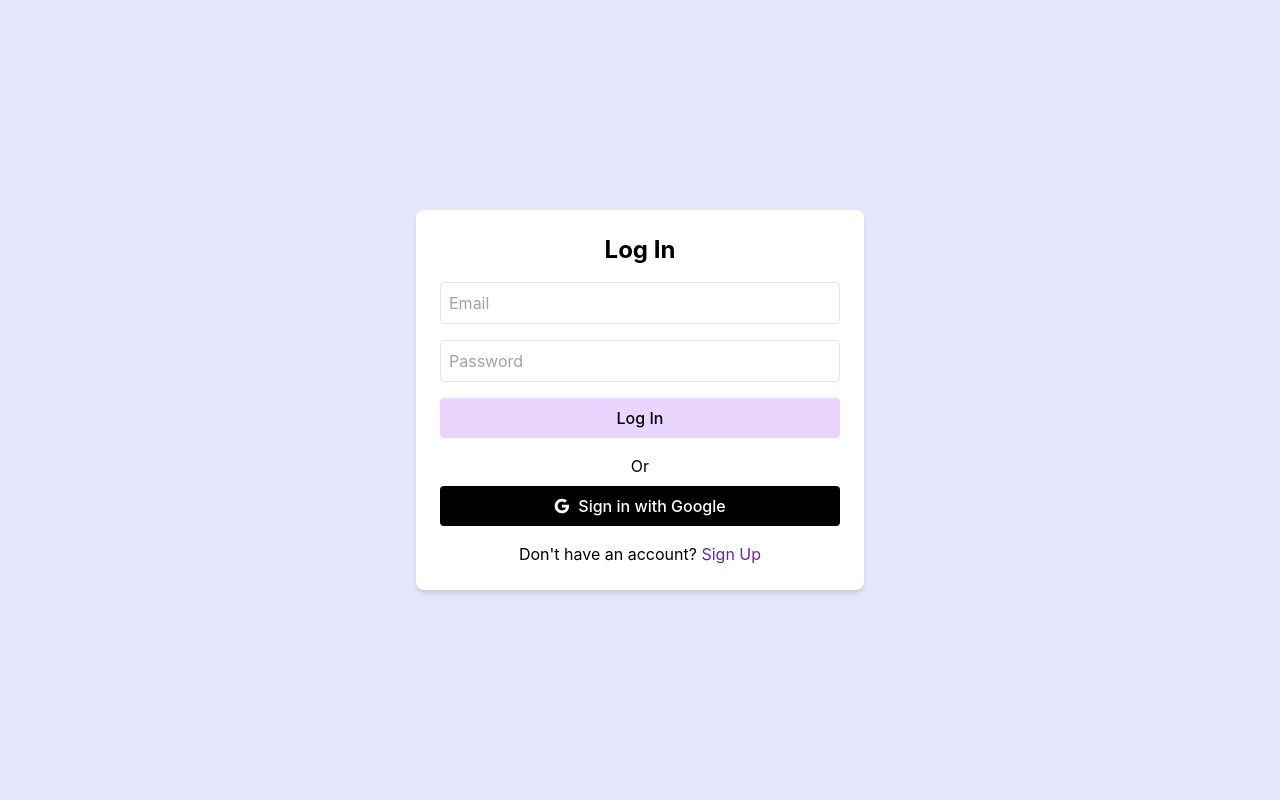
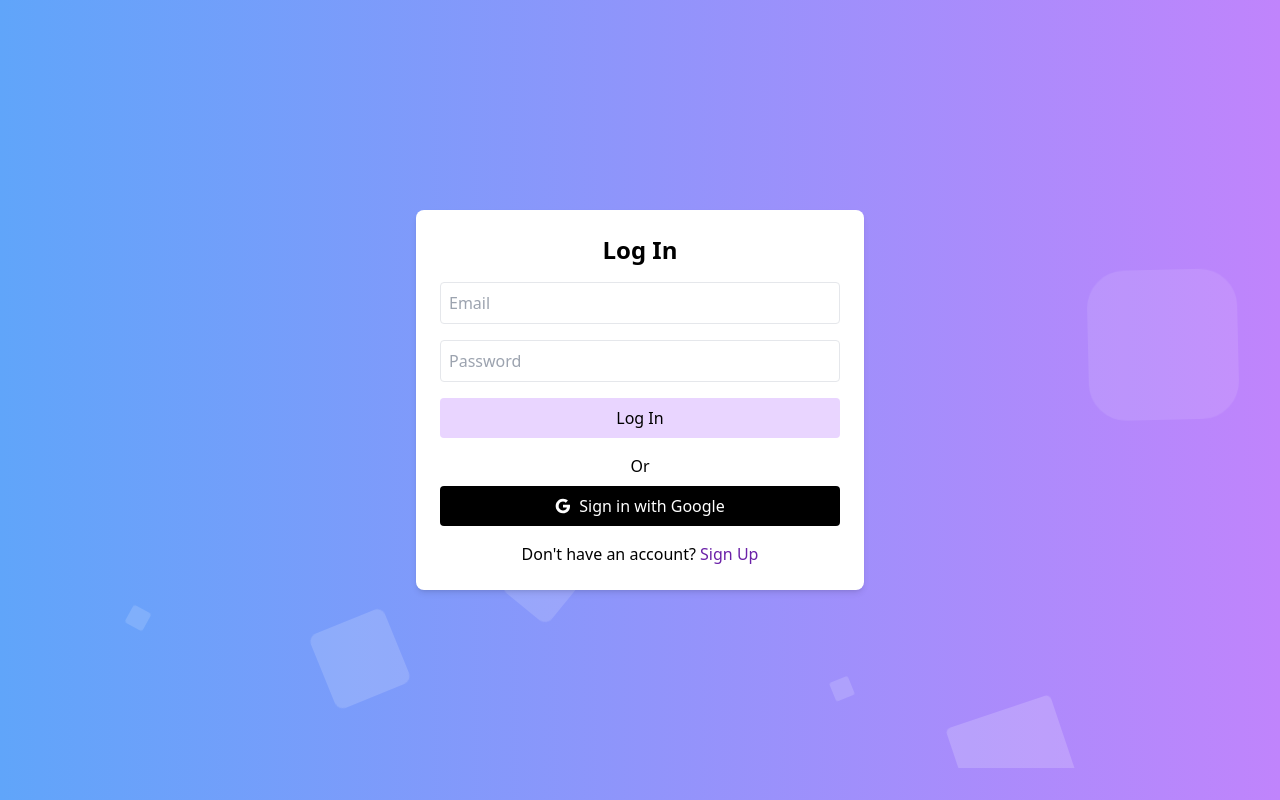
Before and after one commit to rakeshpuppala2590/roast-bot, a Next.js app: page / in a window 1280 px wide. Built offline with nearby package versions, Linux system fonts and the light colour scheme; no server answers.

Commit message:
background animation

```diff
--- a/src/app/_components/chatBot.tsx
+++ b/src/app/_components/chatBot.tsx
@@ -9,7 +9,11 @@ interface ChatMessage {
   timestamp: Date;
 }
 
-export default function ChatBot() {
+interface ChatbotProps {
+  onFirstMessage: () => void;
+}
+
+export default function ChatBot({ onFirstMessage }: ChatbotProps) {
   const [prompt, setPrompt] = useState("");
   const [loading, setLoading] = useState(false);
   const [messages, setMessages] = useState<ChatMessage[]>([]);
@@ -26,6 +30,10 @@ export default function ChatBot() {
     };
     setMessages((prev) => [...prev, userMessage]);
     setLoading(true);
+
+    if (messages.length === 0) {
+      onFirstMessage();
+    }
 
     try {
       const response = await fetch("/api/cerebras", {
@@ -51,11 +59,11 @@ export default function ChatBot() {
   };
 
   return (
-    <div className="flex flex-col items-center justify-between w-full max-w-3xl bg-transparent rounded-lg border p-4">
+    <div className="flex flex-col items-center justify-between w-full max-w-3xl bg-transparent rounded-lg p-4">
       <div className="text-center"></div>
 
       {/* Chat Messages */}
-      <div className="flex-1 w-full overflow-y-auto p-4 border rounded-lg space-y-4 bg-lavender max-h-[40vh]">
+      <div className="flex-1 w-full overflow-y-auto p-4 rounded-lg space-y-4 bg-lavender max-h-[40vh] chat-scrollbar">
         {messages.map((message, index) => (
           <div
             key={index}
@@ -66,7 +74,7 @@ export default function ChatBot() {
             <div
               className={`max-w-[70%] p-3 rounded-xl ${
                 message.isBot
-                  ? "bg-purple-400/50 text-black rounded-tl-none"
+                  ? "bg-gray-200/70 text-black rounded-tl-none"
                   : "bg-white text-black rounded-tr-none"
               }`}
             >
@@ -93,7 +101,7 @@ export default function ChatBot() {
         <Button
           variant="default"
           disabled={loading}
-          className="bg-purple-800 text-white font-medium px-4 py-2 rounded-md hover:bg-black hover:text-white ease-in-out duration-300 disabled:bg-gray-400"
+          className="bg-gradient-to-l from-purple-600/80 to-blue-600/80 text-white font-medium px-4 py-2 rounded-md hover:bg-black hover:text-white ease-in-out duration-300 disabled:bg-gray-400"
         >
           {loading ? "Sending..." : "Send"}
         </Button>
--- a/src/app/_components/prompt.tsx
+++ b/src/app/_components/prompt.tsx
@@ -2,17 +2,64 @@
 
 import SoundAnimation from "./soundAnimation";
 import ChatBot from "./chatBot";
+import { useState } from "react";
 
 export default function Prompt() {
+  const [listening, setListening] = useState(true);
+
   return (
-    <div className="flex flex-1 flex-col items-center justify-center gap-8 bg-transparent min-h-screen">
-      <div className="flex flex-row justify-center gap-3">
-        <SoundAnimation />
+    <div className="relative min-h-screen">
+      {/* Background Animation */}
+      <div className="area absolute inset-0 -z-10">
+        <ul className="circles">
+          <li></li>
+          <li></li>
+          <li></li>
+          <li></li>
+          <li></li>
+          <li></li>
+          <li></li>
+          <li></li>
+          <li></li>
+          <li></li>
+        </ul>
       </div>
-      <h1 className="text-6xl font-bold text-center">Yapster is listening!</h1>
-      <div className="w-full max-w-3xl">
-        <ChatBot />
+
+      {/* Main Content */}
+      <div className="relative flex flex-col items-center justify-center gap-8 bg-transparent text-white min-h-screen">
+        <div className="flex flex-row justify-center gap-3">
+          <SoundAnimation />
+        </div>
+        {listening && (
+          <h1 className="text-6xl text-white font-bold text-center">
+            I dare you to say something!
+          </h1>
+        )}
+        <div className="w-full max-w-3xl">
+          <ChatBot
+            onFirstMessage={() => {
+              setListening(false);
+            }}
+          />
+        </div>
       </div>
     </div>
   );
+  // return (
+  //   <div className="flex flex-1 flex-col items-center justify-center gap-8 bg-transparent min-h-screen">
+  //     <div className="flex flex-row justify-center gap-3">
+  //       <SoundAnimation />
+  //     </div>
+  //     {listening && (
+  //       <h1 className="text-5xl font-bold text-center">I am listening!</h1>
+  //     )}
+  //     <div className="w-full max-w-3xl">
+  //       <ChatBot
+  //         onFirstMessage={() => {
+  //           setListening(false);
+  //         }}
+  //       />
+  //     </div>
+  //   </div>
+  // );
 }
--- a/src/app/globals.css
+++ b/src/app/globals.css
@@ -2,71 +2,185 @@
 @tailwind components;
 @tailwind utilities;
 
-body {
-  font-family: "Inter", Arial, Helvetica, sans-serif;
+/*Start Animations*/
+@-webkit-keyframes animatetop {
+  from {
+    top: -300px;
+    opacity: 0;
+  }
+  to {
+    top: 0;
+    opacity: 1;
+  }
+}
+@keyframes animatetop {
+  from {
+    top: -300px;
+    opacity: 0;
+  }
+  to {
+    top: 0;
+    opacity: 1;
+  }
+}
+@-webkit-keyframes zoomIn {
+  0% {
+    opacity: 0;
+    -webkit-transform: scale3d(0.3, 0.3, 0.3);
+    transform: scale3d(0.3, 0.3, 0.3);
+  }
+  50% {
+    opacity: 1;
+  }
+}
+@keyframes zoomIn {
+  0% {
+    opacity: 0;
+    -webkit-transform: scale3d(0.3, 0.3, 0.3);
+    transform: scale3d(0.3, 0.3, 0.3);
+  }
+  50% {
+    opacity: 1;
+  }
+}
+/*End Animations*/
+/*
+-- Start BackGround Animation
+*/
+.area {
+  background: #4e54c8;
+  background: -webkit-linear-gradient(left, #60a5fa, #c084fc);
+  width: 100%;
+  height: 100vh;
+  position: absolute;
+  z-index: -1;
 }
 
-@layer base {
-  :root {
-    --background: 0 0% 100%;
-    --foreground: 0 0% 3.9%;
-    --card: 0 0% 100%;
-    --card-foreground: 0 0% 3.9%;
-    --popover: 0 0% 100%;
-    --popover-foreground: 0 0% 3.9%;
-    --primary: 0 0% 9%;
-    --primary-foreground: 0 0% 98%;
-    --secondary: 0 0% 96.1%;
-    --secondary-foreground: 0 0% 9%;
-    --muted: 0 0% 96.1%;
-    --muted-foreground: 0 0% 45.1%;
-    --accent: 0 0% 96.1%;
-    --accent-foreground: 0 0% 9%;
-    --destructive: 0 84.2% 60.2%;
-    --destructive-foreground: 0 0% 98%;
-    --border: 0 0% 89.8%;
-    --input: 0 0% 89.8%;
-    --ring: 0 0% 3.9%;
-    --chart-1: 12 76% 61%;
-    --chart-2: 173 58% 39%;
-    --chart-3: 197 37% 24%;
-    --chart-4: 43 74% 66%;
-    --chart-5: 27 87% 67%;
-    --radius: 0.5rem;
+.circles {
+  position: absolute;
+  top: 0;
+  left: 0;
+  width: 100%;
+  height: 96%;
+  overflow: hidden;
+}
+
+.circles li {
+  position: absolute;
+  display: block;
+  list-style: none;
+  width: 20px;
+  height: 20px;
+  background: rgba(255, 255, 255, 0.2);
+  animation: animate 25s linear infinite;
+  bottom: -150px;
+}
+
+.circles li:nth-child(1) {
+  left: 25%;
+  width: 80px;
+  height: 80px;
+  animation-delay: 0s;
+}
+
+.circles li:nth-child(2) {
+  left: 10%;
+  width: 20px;
+  height: 20px;
+  animation-delay: 2s;
+  animation-duration: 12s;
+}
+
+.circles li:nth-child(3) {
+  left: 70%;
+  width: 20px;
+  height: 20px;
+  animation-delay: 4s;
+}
+
+.circles li:nth-child(4) {
+  left: 40%;
+  width: 60px;
+  height: 60px;
+  animation-delay: 0s;
+  animation-duration: 18s;
+}
+
+.circles li:nth-child(5) {
+  left: 65%;
+  width: 20px;
+  height: 20px;
+  animation-delay: 0s;
+}
+
+.circles li:nth-child(6) {
+  left: 75%;
+  width: 110px;
+  height: 110px;
+  animation-delay: 3s;
+}
+
+.circles li:nth-child(7) {
+  left: 35%;
+  width: 150px;
+  height: 150px;
+  animation-delay: 7s;
+}
+
+.circles li:nth-child(8) {
+  left: 50%;
+  width: 25px;
+  height: 25px;
+  animation-delay: 15s;
+  animation-duration: 45s;
+}
+
+.circles li:nth-child(9) {
+  left: 20%;
+  width: 15px;
+  height: 15px;
+  animation-delay: 2s;
+  animation-duration: 35s;
+}
+
+.circles li:nth-child(10) {
+  left: 85%;
+  width: 150px;
+  height: 150px;
+  animation-delay: 0s;
+  animation-duration: 11s;
+}
+
+@keyframes animate {
+  0% {
+    transform: translateY(0) rotate(0deg);
+    opacity: 1;
+    border-radius: 0;
   }
-  .dark {
-    --background: 0 0% 3.9%;
-    --foreground: 0 0% 98%;
-    --card: 0 0% 3.9%;
-    --card-foreground: 0 0% 98%;
-    --popover: 0 0% 3.9%;
-    --popover-foreground: 0 0% 98%;
-    --primary: 0 0% 98%;
-    --primary-foreground: 0 0% 9%;
-    --secondary: 0 0% 14.9%;
-    --secondary-foreground: 0 0% 98%;
-    --muted: 0 0% 14.9%;
-    --muted-foreground: 0 0% 63.9%;
-    --accent: 0 0% 14.9%;
-    --accent-foreground: 0 0% 98%;
-    --destructive: 0 62.8% 30.6%;
-    --destructive-foreground: 0 0% 98%;
-    --border: 0 0% 14.9%;
-    --input: 0 0% 14.9%;
-    --ring: 0 0% 83.1%;
-    --chart-1: 220 70% 50%;
-    --chart-2: 160 60% 45%;
-    --chart-3: 30 80% 55%;
-    --chart-4: 280 65% 60%;
-    --chart-5: 340 75% 55%;
+
+  100% {
+    transform: translateY(-1000px) rotate(720deg);
+    opacity: 0;
+    border-radius: 50%;
   }
 }
 
-@layer base {
-  * {
-    @apply border-border;
-  }
-  body {
-    @apply bg-background text-foreground;
-  }
+.chat-scrollbar::-webkit-scrollbar {
+  width: 8px;
 }
+
+.chat-scrollbar::-webkit-scrollbar-track {
+  background: transparent;
+}
+
+.chat-scrollbar::-webkit-scrollbar-thumb {
+  background-color: rgba(255, 255, 255, 0.6); /* White with 60% opacity */
+  border-radius: 10px;
+}
+
+.chat-scrollbar::-webkit-scrollbar-thumb:hover {
+  background-color: rgba(255, 255, 255, 0.8); /* White with 60% opacity */
+}
+/*
+-- End BackGround Animation
+*/
--- a/src/app/page.tsx
+++ b/src/app/page.tsx
@@ -14,14 +14,29 @@ export default function Home() {
 
   if (user) {
     return (
-      <div className="flex flex-col h-screen bg-lavender text-black">
+      <div className="flex flex-col h-screen text-black">
         <Prompt />
       </div>
     );
   }
 
   return (
-    <div className="flex flex-col items-center justify-center h-screen bg-lavender text-black">
+    <div className="flex flex-col items-center justify-center h-screen bg-transparent text-black">
+      {/* Background Animation */}
+      <div className="area absolute inset-0 -z-10">
+        <ul className="circles">
+          <li></li>
+          <li></li>
+          <li></li>
+          <li></li>
+          <li></li>
+          <li></li>
+          <li></li>
+          <li></li>
+          <li></li>
+          <li></li>
+        </ul>
+      </div>
       <div className="w-full max-w-md p-6 bg-white rounded-lg shadow-md">
         <h1 className="text-2xl font-bold mb-4 text-center">
           {isLogin ? "Log In" : "Sign Up"}
--- a/tailwind.config.ts
+++ b/tailwind.config.ts
@@ -9,56 +9,7 @@ export default {
     "./src/app/**/*.{js,ts,jsx,tsx,mdx}",
   ],
   theme: {
-    extend: {
-      colors: {
-        lavender: "#E6E6FA",
-        background: "hsl(var(--background))",
-        foreground: "hsl(var(--foreground))",
-        card: {
-          DEFAULT: "hsl(var(--card))",
-          foreground: "hsl(var(--card-foreground))",
-        },
-        popover: {
-          DEFAULT: "hsl(var(--popover))",
-          foreground: "hsl(var(--popover-foreground))",
-        },
-        primary: {
-          DEFAULT: "hsl(var(--primary))",
-          foreground: "hsl(var(--primary-foreground))",
-        },
-        secondary: {
-          DEFAULT: "hsl(var(--secondary))",
-          foreground: "hsl(var(--secondary-foreground))",
-        },
-        muted: {
-          DEFAULT: "hsl(var(--muted))",
-          foreground: "hsl(var(--muted-foreground))",
-        },
-        accent: {
-          DEFAULT: "hsl(var(--accent))",
-          foreground: "hsl(var(--accent-foreground))",
-        },
-        destructive: {
-          DEFAULT: "hsl(var(--destructive))",
-          foreground: "hsl(var(--destructive-foreground))",
-        },
-        border: "hsl(var(--border))",
-        input: "hsl(var(--input))",
-        ring: "hsl(var(--ring))",
-        chart: {
-          "1": "hsl(var(--chart-1))",
-          "2": "hsl(var(--chart-2))",
-          "3": "hsl(var(--chart-3))",
-          "4": "hsl(var(--chart-4))",
-          "5": "hsl(var(--chart-5))",
-        },
-      },
-      borderRadius: {
-        lg: "var(--radius)",
-        md: "calc(var(--radius) - 2px)",
-        sm: "calc(var(--radius) - 4px)",
-      },
-    },
+    extend: {},
   },
   plugins: [animate],
 } satisfies Config;
```
